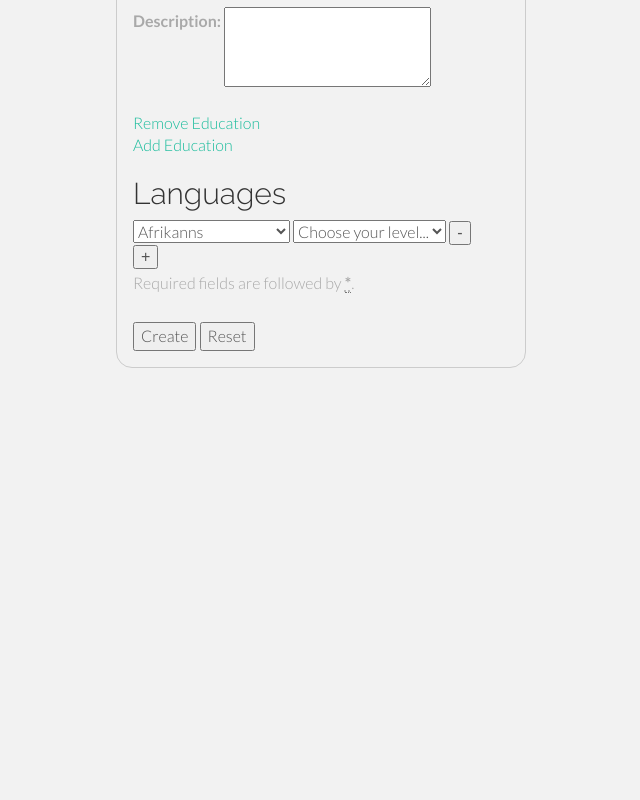
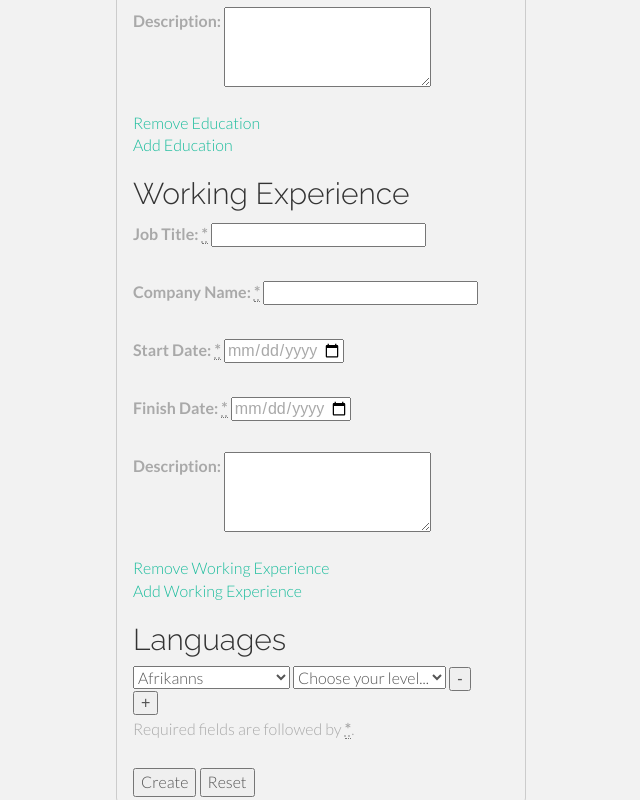
Before and after one commit to ferleiv/EasyCV, a plain HTML site: page index.html in a window 1280 px wide. Shown: the part 562-1362 px from the top of the page, without its empty margins (319-959 px from the left). Before the commit the page ends 930 px from the top, so only its background shows below. Drawn offline with nearby package versions, Linux system fonts and the light colour scheme.

Commit message:
Added working experience form

```diff
--- a/index.html
+++ b/index.html
@@ -97,6 +97,51 @@
         </div>
     </div>
     <a href="#" class="addsection" data-section='0'>Add Education</a>
+
+    <div class="duplicate-sections">
+        <div class="form-section">
+            <section>
+                <h2>Working Experience</h2>
+                <p>
+                    <label for="job_title">
+                        <span>Job Title: </span>
+                        <strong><abbr title="required">*</abbr></strong>
+                    </label>
+                    <input type="text" name="job_title" id="job_title" autocomplete="on" autofocus required>
+                </p>
+                <p>
+                    <label for="company_name">
+                        <span>Company Name:</span>
+                        <strong><abbr title="required">*</abbr></strong>
+                    </label>
+                    <input type="text" name="company_name" id="company_name" autocomplete="on" required>
+                </p>
+                <p>
+                    <label for="start_date">
+                        <span>Start Date:</span>
+                        <strong><abbr title="required">*</abbr></strong>
+                    </label>
+                    <input type="date" name="start_date" id="start_date" max="2018-01-01" min="1950-01-01"  autocomplete="on" required><br>
+                </p>
+                <p>
+                    <label for="finish_date">
+                        <span>Finish Date:</span>
+                        <strong><abbr title="required">*</abbr></strong>
+                    </label>
+                    <input type="date" name="finish_date" id="finish_date" max="2050-01-01" min="1950-01-02"  autocomplete="on"><br>
+                </p>
+                <p>
+                    <label for="workingExpDescription">
+                        <span>Description:</span>
+                    </label>
+                    <textarea id="workingExpDescription" name="workingExpDescription" rows="10" cols="20"></textarea>
+                </p>
+                <a href="#" class="remove">Remove Working Experience</a>
+            </section>
+        </div>
+    </div>
+    <a href="#" class="addsection" data-section='0'>Add Working Experience</a>
+
     <section>
         <h2>Languages</h2>
         <div class="lang">
```
